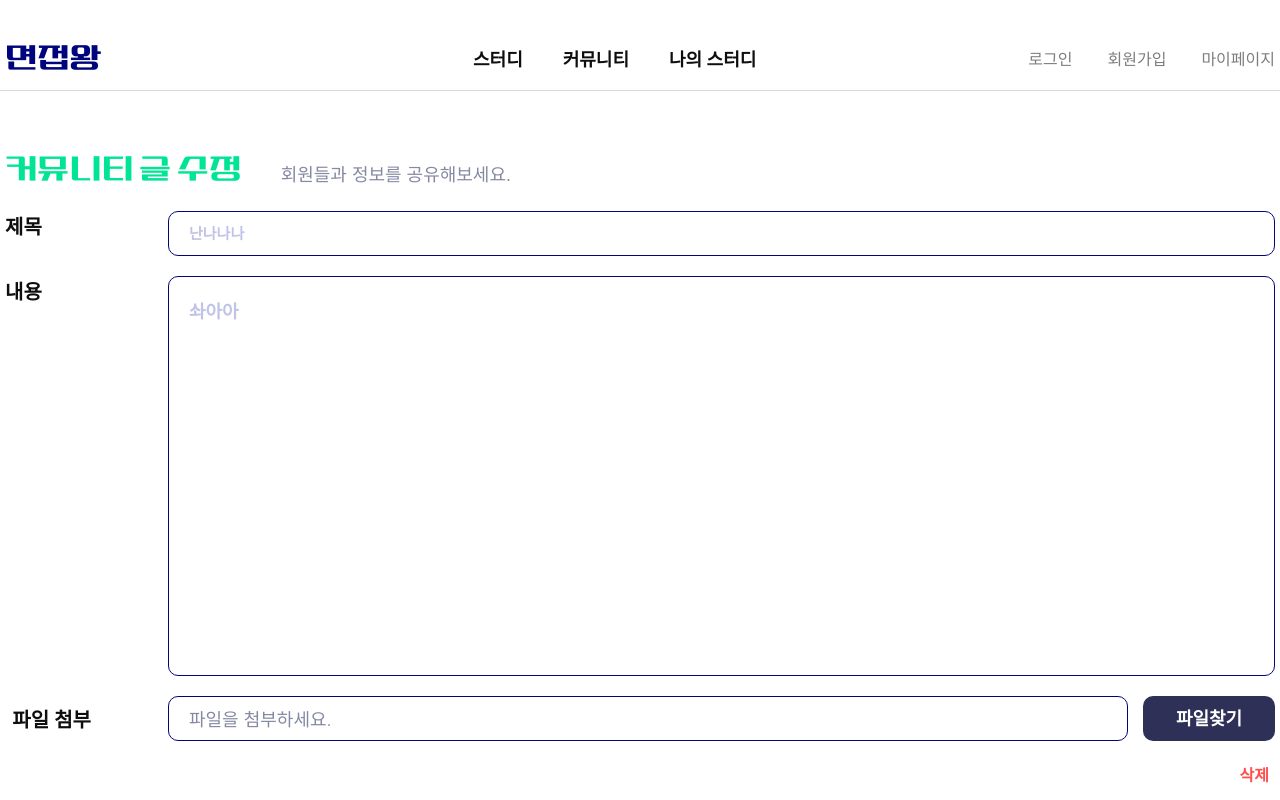
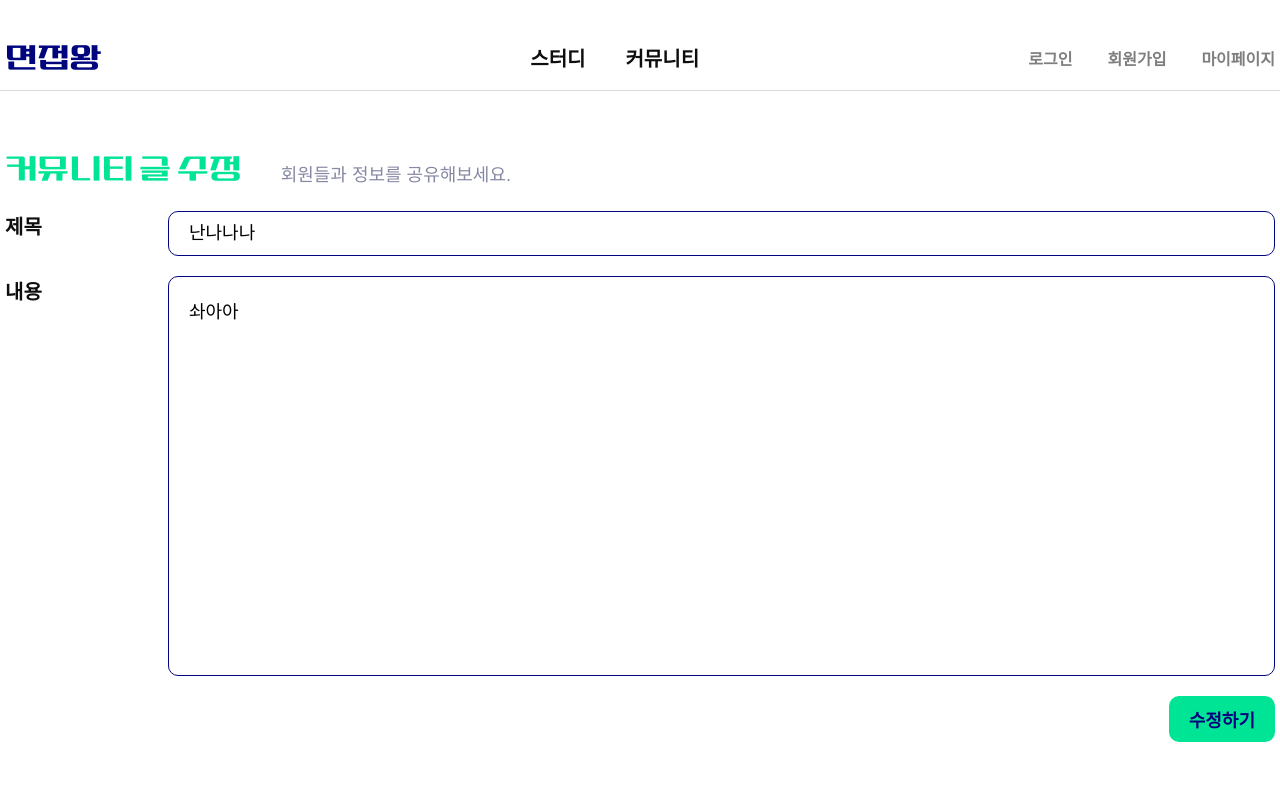
Before and after one commit to Interviewking13/Interview, a React (Create React App) app: page /Community/CommunityEditPage/1 in a window 1280 px wide. Shown: the top 800 px of the page. Built offline with nearby package versions, Linux system fonts and the light colour scheme; a web font is replaced by a local one.

Commit message:
업데이트

```diff
--- a/src/components/UI/MenuTapBtn.tsx
+++ b/src/components/UI/MenuTapBtn.tsx
@@ -29,12 +29,9 @@ const StyledButtonMui = styled(Button)`
   && {
     padding-left: 0;
     ${fonts.SubTextBig}
-    color: ${colors.gray_mint}; /* 적절한 색상으로 변경 */
+    color: ${colors.main_black}; /* 적절한 색상으로 변경 */
     &:hover {
       color: ${colors.main_mint}; /* 호버 시 변경할 색상 */
-    }
-    &:active {
-      background-color: #0000ff; /* 선택 시 변경할 색상 */
     }
   }
 `;
--- a/src/components/layout/Header.tsx
+++ b/src/components/layout/Header.tsx
@@ -21,7 +21,6 @@ const Header = (): JSX.Element => {
         <StyledNavItemContainer>
           <StyledNavItem to="/study">스터디</StyledNavItem>
           <StyledNavItem to="/community/communityPage">커뮤니티</StyledNavItem>
-          <StyledNavItem to="/userstudy">나의 스터디</StyledNavItem>
         </StyledNavItemContainer>
         <StyledLoginItemContainer>
           {!token ? (
@@ -32,7 +31,9 @@ const Header = (): JSX.Element => {
             </>
           ) : (
             <>
-              <StyledLogOutButton to="" onClick={handleLogout}>로그아웃</StyledLogOutButton>
+              <StyledLogOutButton to="" onClick={handleLogout}>
+                로그아웃
+              </StyledLogOutButton>
               <StyledLoginItem to="/mypage">마이페이지</StyledLoginItem>
             </>
           )}
@@ -71,7 +72,7 @@ const StyledLogo = styled(Link)`
 const StyledNavItemContainer = styled.div``;
 
 const StyledNavItem = styled(Link)`
-  font-size: 18px;
+  font-size: 20px;
   font-weight: 600;
   color: ${colors.main_black};
   margin-left: 40px;
@@ -81,7 +82,7 @@ const StyledLoginItemContainer = styled.div``;
 
 const StyledLoginItem = styled(Link)`
   font-size: 16px;
-  font-weight: 300;
+  font-weight: 600;
   color: ${colors.main_gray};
   margin-left: 35px;
   text-decoration: none;
@@ -89,7 +90,7 @@ const StyledLoginItem = styled(Link)`
 
 const StyledLogOutButton = styled(Link)`
   font-size: 16px;
-  font-weight: 300;
+  font-weight: 600;
   color: ${colors.main_gray};
   margin-left: 35px;
   text-decoration: none;
--- a/src/pages/community/CommunityEditPage.tsx
+++ b/src/pages/community/CommunityEditPage.tsx
@@ -9,24 +9,19 @@ import { EditContent } from "../../utils/CommunitiEdit";
 
 const CommunityEditPage: React.FC = ({}) => {
   const [data, setData] = useRecoilState(EditContent);
-  const [title, setTitle] = useState("");
-  const [content, setContent] = useState("");
+  const [title, setTitle] = useState(data.title);
+  const [content, setContent] = useState(data.content);
   const navigate = useNavigate();
   const location = useLocation();
   const path = location.pathname;
   const lastPathSegment = path.substring(path.lastIndexOf("/") + 1);
 
-  useEffect(() => {
-    console.log(data);
-  }, []);
   const onChangeTitleInput = (e: any) => {
-    console.log(e.target.value);
     setTitle(e.target.value);
   };
 
   const onChangeContentsInput = (e: any) => {
-    console.log(e.target.value);
-    setTitle(e.target.value);
+    setContent(e.target.value);
   };
 
   const onClickEdit = () => {
@@ -55,29 +50,21 @@ const CommunityEditPage: React.FC = ({}) => {
         </StyledTitleWrapper>
         <StyledInputWrapper>
           <StyledTitle>제목</StyledTitle>
-          <StyledInput placeholder={data.title} onChange={onChangeTitleInput} />
+          <StyledInput
+            type="text"
+            value={title}
+            onChange={onChangeTitleInput}
+          />
         </StyledInputWrapper>
 
         <StyledInputWrapper className="second-input-wrapper">
           <StyledTitle>내용</StyledTitle>
           <StyledTextarea
-            placeholder={data.content}
+            value={content}
             onChange={onChangeContentsInput}
-          />
+          ></StyledTextarea>
         </StyledInputWrapper>
 
-        <StyledFileInputWrapper>
-          <StyledFileInputContainer>
-            <StyledTitle>파일 첨부</StyledTitle>
-            <StyledSubtitle>파일을 첨부하세요.</StyledSubtitle>
-            <FileInput type="file" id="fileInput" />
-            {/* <FileUploader /> */}
-            <StyledFileButton htmlFor="fileInput">파일찾기</StyledFileButton>
-          </StyledFileInputContainer>
-          <StyledAttachedFileListContainer>
-            <StyledDelButton>삭제</StyledDelButton>
-          </StyledAttachedFileListContainer>
-        </StyledFileInputWrapper>
         <StyledFileButtonWrapper>
           <StyledCreateButton onClick={onClickEdit}>
             수정하기
@@ -199,82 +186,6 @@ const StyledInputWrapper = styled.div`
   }
 `;
 
-const StyledFileInputContainer = styled.div`
-  display: flex;
-  justify-content: flex-start;
-  align-items: center;
-`;
-
-const StyledFileInputWrapper = styled.div`
-  width: 1270px;
-  display: flex;
-  align-items: flex-end;
-  flex-direction: column;
-
-  ${StyledTitle} {
-    margin-right: 77px;
-    width: max-content;
-    display: inline-block;
-  }
-`;
-
-const StyledAttachedFileListContainer = styled.div`
-  width: 1270px;
-  display: flex;
-  justify-content: flex-end;
-  align-items: center;
-  margin: 20px 0;
-`;
-
-const StyledSubtitle = styled.p`
-  margin: 0;
-  width: 960px;
-  height: 45px;
-  border: 1px solid ${colors.main_navy};
-  border-radius: 10px;
-  color: ${colors.darkgray_navy};
-  font-size: 18px;
-  font-weight: 300;
-  box-sizing: border-box;
-  line-height: 45px;
-  padding-left: 20px;
-`;
-
-const FileInput = styled.input`
-  display: none;
-`;
-
-const StyledFileButton = styled.label`
-  width: 132px;
-  height: 45px;
-  font-size: 18px;
-  font-weight: 600;
-  background-color: ${colors.dark_navy};
-  border-radius: 10px;
-  text-align: center;
-  line-height: 45px;
-  color: #fff;
-  cursor: pointer;
-  margin-left: 15px;
-`;
-
-const FileList = styled.div`
-  margin: 0;
-  padding: 0;
-  list-style: none;
-  color: ${colors.darkgray_navy};
-  ${SubTextSmall};
-  width: 1060px;
-`;
-
-const FileListItem = styled.div``;
-
-const FileAttachment = styled.a`
-  display: block;
-  text-decoration: none;
-  color: inherit;
-`;
-
 const StyledFileButtonWrapper = styled.div`
   display: flex;
   justify-content: flex-end;
@@ -293,14 +204,4 @@ const StyledCreateButton = styled.button`
   margin-bottom: 80px;
 `;
 
-const StyledDelButton = styled.button`
-  color: ${colors.main_red};
-  ${SubTextSmall};
-  border: none;
-  background-color: #ffffff;
-  display: flex;
-  justify-content: flex-end;
-  width: 45px;
-`;
-
 export default CommunityEditPage;
--- a/src/pages/community/ComunityDetailPage.tsx
+++ b/src/pages/community/ComunityDetailPage.tsx
@@ -7,6 +7,7 @@ import {
   getDataByCommunity_noAndUser_id,
 } from "../../api/api-community";
 import { useEffect, useState } from "react";
+import ChangeHistoryIcon from "@mui/icons-material/ChangeHistory";
 import { dateSplice } from "../../utils/dateFomatting";
 import * as fonts from "../../constants/fonts";
 import { MdOutlineFileDownload } from "react-icons/md";
@@ -147,11 +148,11 @@ export const CommunityDetailPage: React.FC = () => {
                   navigate(`/Community/CommunityEditPage/${lastPathSegment}`)
                 }
               >
-                수정 <ClearIcon></ClearIcon>
+                수정 <ChangeHistoryIcon></ChangeHistoryIcon>
               </FixButton>
-              <FixButton onClick={writeHandleDelete}>
+              <DeleteButton onClick={writeHandleDelete}>
                 삭제 <ClearIcon></ClearIcon>
-              </FixButton>
+              </DeleteButton>
             </FixButtonContainer>
           ) : (
             <div></div>
@@ -196,9 +197,10 @@ export const CommunityDetailPage: React.FC = () => {
 const FixButtonContainer = styled.div`
   display: flex;
 `;
-const FixButton = styled.div`
+const DeleteButton = styled.div`
+  ${fonts.TitleText};
   margin: 0px 20px;
-  color: red;
+  color: ${colors.main_red};
   display: flex;
   align-items: center;
   justify-content: center;
@@ -206,7 +208,21 @@ const FixButton = styled.div`
   border: none;
   width: 80px;
   height: 20px;
-  font-size: 20px;
+  font-size: 25px;
+  cursor: pointer;
+`;
+const FixButton = styled.div`
+  margin: 0px 20px;
+  ${fonts.TitleText};
+  color: ${colors.main_yellow};
+  display: flex;
+  align-items: center;
+  justify-content: center;
+  background: none;
+  border: none;
+  width: 80px;
+  height: 20px;
+  font-size: 25px;
   cursor: pointer;
 `;
 const StyledCommunityInfoContainer = styled.div`
--- a/src/pages/study/Feedback.tsx
+++ b/src/pages/study/Feedback.tsx
@@ -1,9 +1,9 @@
 import { useEffect, useState } from "react";
-import styled from "@emotion/styled";
+import styled from "styled-components";
 import { StudyTaps } from "./common/StudyTap";
 
 import PeopleAltIcon from "@mui/icons-material/PeopleAlt";
-import { Mystudy, Title } from "./Information";
+import { Mystudy } from "./Information";
 import {
   getFeedbackDataByStudyId,
   postFeedback,
@@ -11,7 +11,7 @@ import {
 } from "../../api/api-study-feedback";
 import { colors } from "../../constants/colors";
 import { useLocation } from "react-router-dom";
-import { TitleText } from "../../constants/fonts";
+import { SubTextThin, TitleText } from "../../constants/fonts";
 
 export const Feedback = () => {
   const [feedbackInput, setFeedbackInput] = useState("");
@@ -32,15 +32,20 @@ export const Feedback = () => {
         console.error("Error:", error);
       });
   }, []);
-  const postFeedbackBtn = () => {
-    postFeedback(
+
+  const postFeedbackBtn = async () => {
+    try {
+      const postFeedbackResponse = await postFeedback(
         0,
         feedbackInput,
         lastPathSegment,
         String(localStorage.getItem("token"))
-    ).then((response) => {
-      console.log(response.data);
-    });
+      );
+
+      setFeedbackInput("");
+      if (!postFeedbackResponse.data) {
+        throw Error("댓글 작성 실패");
+      }
       getFeedbackDataByStudyId(lastPathSegment)
         .then((response) => {
           console.log(response.data);
@@ -49,30 +54,30 @@ export const Feedback = () => {
         .catch((error) => {
           console.error("Error:", error);
         });
+    } catch (error) {
+      console.log(error);
+    }
   };
-  const DeleteFeedbackBtn = () => {
-    deleteFeedbackByUserId(
+
+  const DeleteFeedbackBtn = async () => {
+    try {
+      const deleteFeedback = await deleteFeedbackByUserId(
         lastPathSegment,
         String(localStorage.getItem("token"))
       );
+      getFeedbackDataByStudyId(lastPathSegment)
+        .then((response) => {
+          console.log(response.data);
+          setFeedbackData(response.data);
+        })
+        .catch((error) => {
+          console.error("Error:", error);
+        });
+    } catch (error) {
+      console.log(error);
+    }
   };
 
-  // const handleSubmit = async (e: any) => {
-  //   try {
-  //     const postReplyResponse = await postReply(
-  //       useId,
-  //       text,
-  //       Number(lastPathSegment)
-  //     );
-  //     if (!postReplyResponse.data) {
-  //       throw Error("댓글 작성 실패");
-  //     }
-  //     getDataByCommunity(useId);
-  //     setText("");
-  //   } catch (error) {
-  //     console.log(error);
-  //   }
-  // };
   const onChangeArea = (e: any) => {
     setFeedbackInput(e.target.value);
   };
@@ -83,21 +88,24 @@ export const Feedback = () => {
       <SubContainer></SubContainer>
       <FeedbackContainer>
         <InputArea
+          value={feedbackInput}
           placeholder="피드백을 입력해주세요"
           onChange={onChangeArea}
         ></InputArea>
-        <FeedbackBtn onClick={postFeedbackBtn}>새 피드백 남기기</FeedbackBtn>
+        <FeedbackBtn onClick={postFeedbackBtn}>등록</FeedbackBtn>
       </FeedbackContainer>
       {feedbackData.map((post, index) => (
         <FeedbackContainer key={post._id} id={post.user_id}>
           <FeedbackContainerContent>
             <FeedbackUserContainer>
               <PeopleAltIcon />
-              {post.user_name}
+              &nbsp;&nbsp;{post.user_name}
             </FeedbackUserContainer>
             <FeedbackContentContainer>{post.content}</FeedbackContentContainer>
           </FeedbackContainerContent>
-          <FeedbackBtn onClick={DeleteFeedbackBtn}>삭제</FeedbackBtn>
+          <FeedbackCancleBtn onClick={DeleteFeedbackBtn}>
+            삭제
+          </FeedbackCancleBtn>
         </FeedbackContainer>
       ))}
     </Container>
@@ -105,17 +113,62 @@ export const Feedback = () => {
 };
 
 const InputArea = styled.textarea`
-  height: 90px;
-  width: 80%;
-  margin-left: 20px;
-  font-size: 20px;
+  height: 100px;
+  width: 85%;
+  margin-left: 10px;
+  font-size: 18px;
+  border: 1px solid ${colors.main_navy};
+  border-radius: 10px;
+  padding: 20px;
+  resize: none;
+  font-weight: 300;
+  box-sizing: border-box;
+
+  &::placeholder {
+    color: ${colors.gray_navy};
+    font-weight: bold;
+    font-size: 16px;
+  }
+  ::-webkit-scrollbar {
+    width: 20px; /* 스크롤바 너비 */
+  }
+  ::-webkit-scrollbar-thumb {
+    background-color: ${colors.darkgray_navy}; /* 스크롤바 색상 */
+    border-radius: 20px; /* 스크롤바 둥글게 */
+    margin-right: 20px;
+    border: solid 6px white;
+  }
+  ::-webkit-scrollbar-track {
+    width: 14px;
+    background-color: none; /* 스크롤바 트랙 색상 */
+    border-radius: 4px; /* 스크롤바 트랙 둥글게 */
+  }
 `;
-const FeedbackBtn = styled.button`
-  background-color: yellow;
+
+const FeedbackCancleBtn = styled.button`
+  border: none;
+  background: none;
+  ${SubTextThin}
+  font-weight: 700;
+  color: ${colors.main_red};
   border-radius: 20px;
   margin-right: 20px;
   border: 1px solid 2px;
-  width: 70px;
+  width: 90px;
+  height: 70px;
+  cursor: pointer;
+  align-items: center;
+  justify-content: center;
+`;
+const FeedbackBtn = styled.button`
+  border: none;
+  background: none;
+  ${SubTextThin}
+  font-weight: 700;
+  color: ${colors.main_navy};
+  border-radius: 20px;
+  margin-right: 20px;
+  width: 90px;
   height: 70px;
   cursor: pointer;
   align-items: center;
@@ -140,21 +193,22 @@ const FeedbackContainerContent = styled.div`
 const FeedbackContainer = styled.div`
   display: flex;
   justify-content: space-between;
+  /* align-items: center; */
+  background-color: ${colors.back_navy};
   align-items: center;
-  background-color: ${colors.back_navy};
-  padding: 10px;
+  padding: 8px;
   height: 100px;
   border: 1px solid black;
   border-radius: 5px;
   display: flex;
   width: 90%;
-  margin-top: 5px;
+  margin-top: 15px;
 `;
 
 const FeedbackUserContainer = styled.div`
   display: flex;
   color: ${colors.main_navy};
-  font-size: 18px;
+  font-size: 16px;
   margin: 0px 30px;
 `;
 
```
Also changed, not shown: src/pages/mypage/Mypage.tsx (+12 -10 lines). Lines whose indentation alone changed are shown as unchanged.
